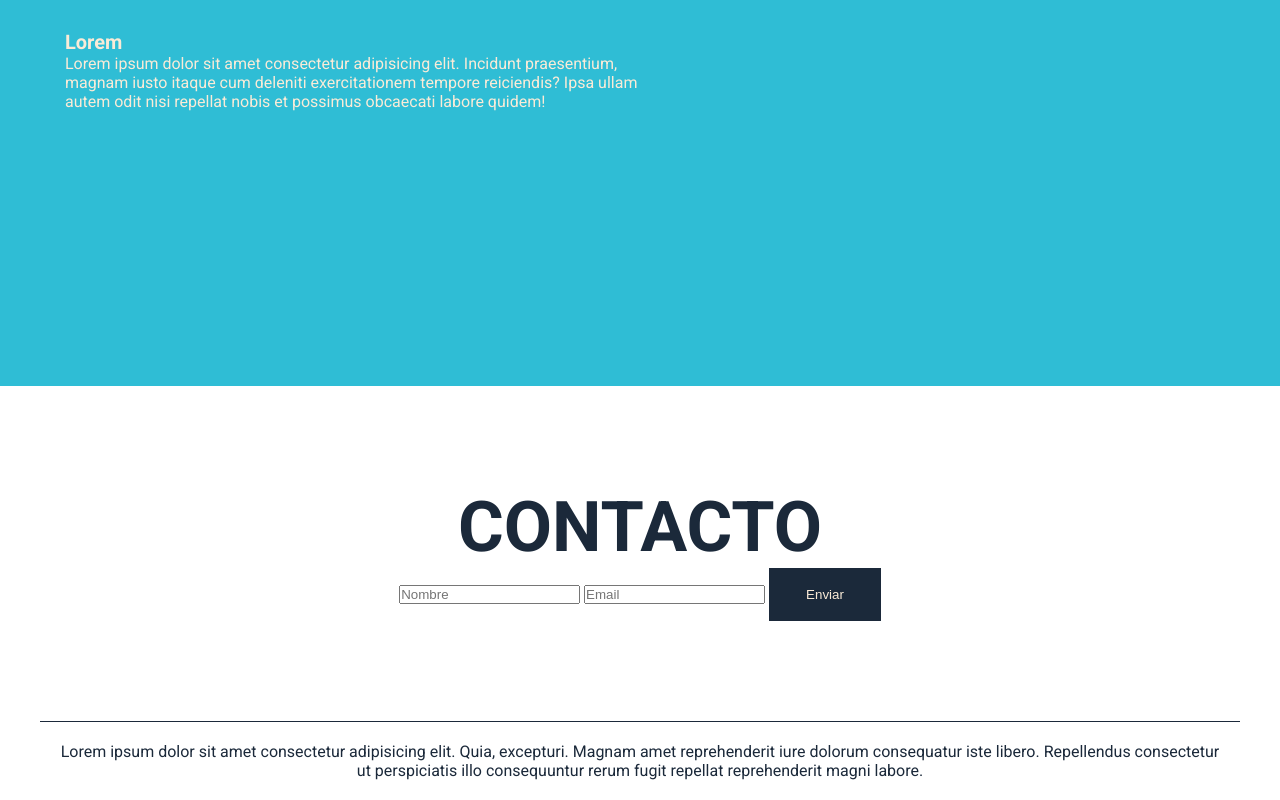
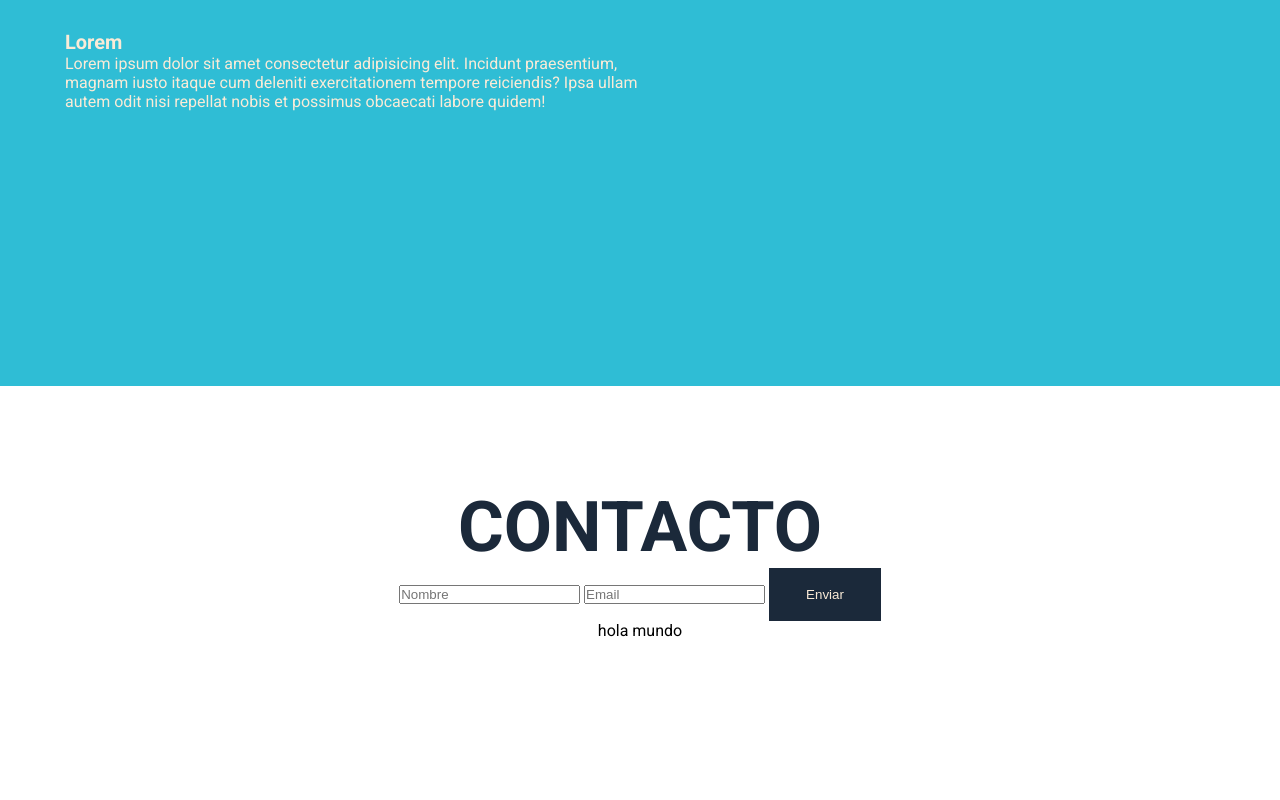
Before and after one commit to Plopez-01/PreEntrega2_Patricia_Lopez-Coderhouse, a plain HTML site: page index.html in a window 1280 px wide. Shown: the part 3577-4377 px from the top of the page. After the commit the page ends 4217 px from the top, so only its background shows below. Drawn offline with Linux system fonts and the light colour scheme.

Commit message:
Agregue parrafo final

```diff
--- a/index.html
+++ b/index.html
@@ -192,9 +192,9 @@
             <input type="campo" type="email" placeholder="Email">
             <input type="submit" class="btn-2" value="Enviar">
         </form>
-        <div class="footer-txt">
-            <p>Lorem ipsum dolor sit amet consectetur adipisicing elit. Quia, excepturi. Magnam amet reprehenderit iure dolorum consequatur iste libero. Repellendus consectetur ut perspiciatis illo consequuntur rerum fugit repellat reprehenderit magni labore.</p>
-        </div>
+        <p>
+            hola mundo
+        </p>
 
     </footer>
 
```
